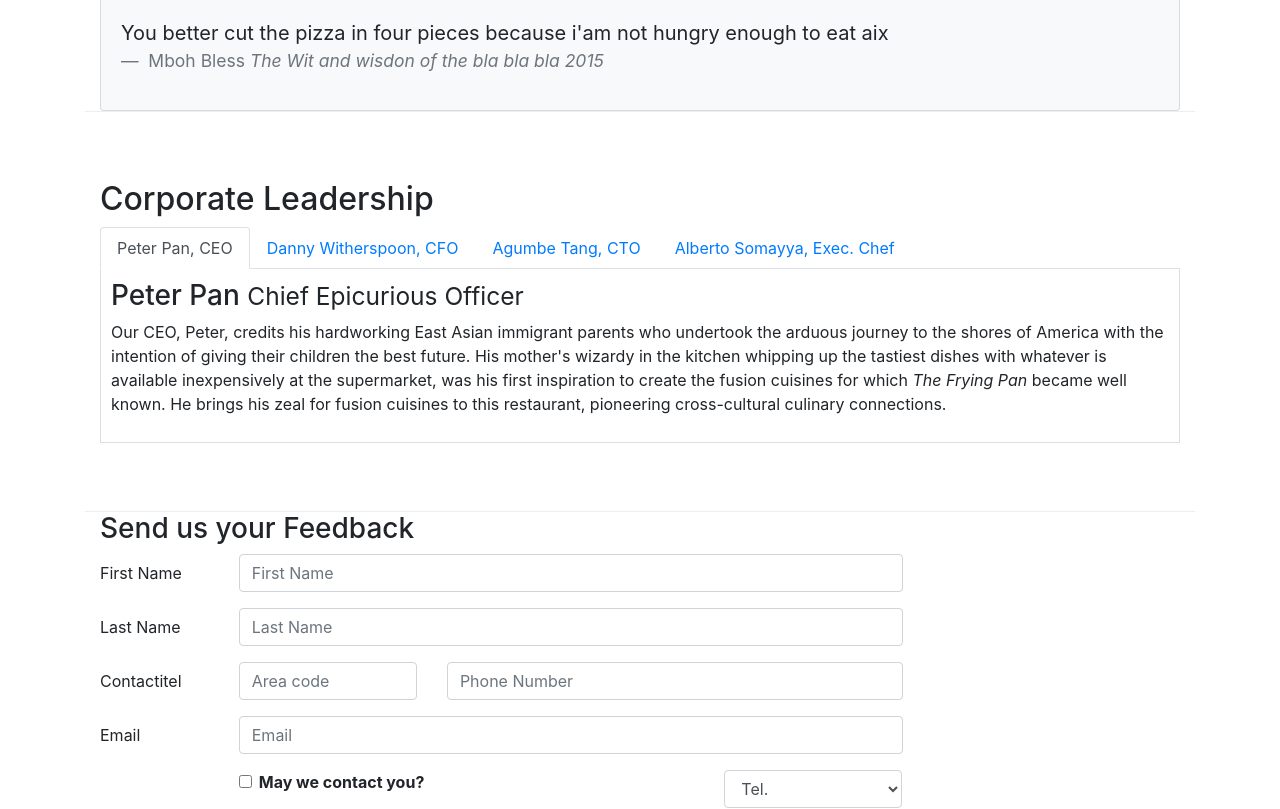
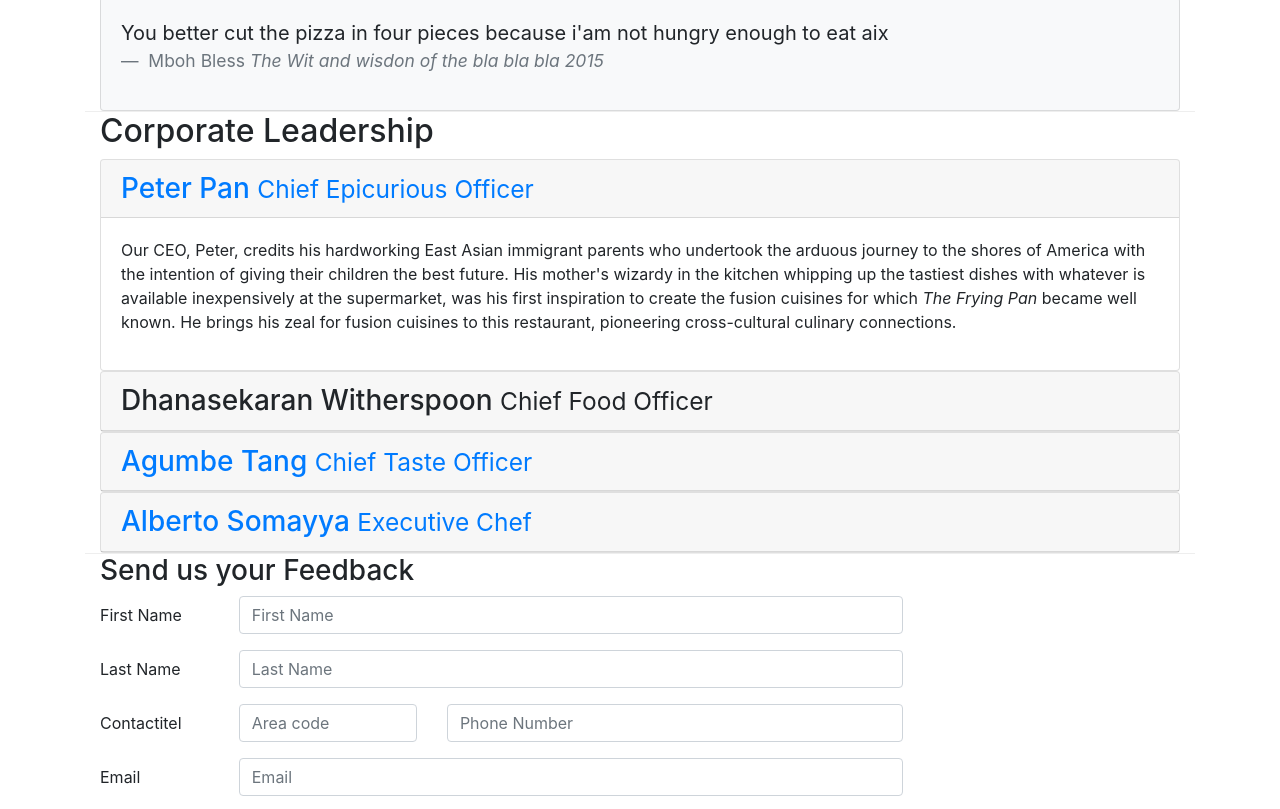
Before and after one commit to MbohBless/bootstrap_practice, a plain HTML site: page aboutus.html in a window 1280 px wide. Shown: the part 752-1561 px from the top of the page. Drawn offline with nearby package versions, Linux system fonts and the light colour scheme.

Commit message:
correction to code

```diff
--- a/aboutus.html
+++ b/aboutus.html
@@ -114,76 +114,103 @@
         <div class="row row-content align-items-center">
             <div class="col-12">
                 <h2>Corporate Leadership</h2>
-                <ul class="nav nav-tabs">
-                    <li class="nav-item">
-                        <a class="nav-link active" href="#peter" role="tab" data-toggle="tab">Peter Pan, CEO</a>
-                    </li>
-                    <li class="nav-item">
-                        <a class="nav-link" href="#danny" role="tab" data-toggle="tab">Danny Witherspoon, CFO</a>
-                    </li>
-                    <li class="nav-item">
-                        <a class="nav-link" href="#agumbe" role="tab" data-toggle="tab">Agumbe Tang, CTO</a>
-                    </li>
-                    <li class="nav-item">
-                        <a class="nav-link" href="#alberto" role="tab" data-toggle="tab">Alberto Somayya, Exec. Chef</a>
-                    </li>
-                </ul>
-                <div class="tab-content">
-                    <div role="tabpanel" class="tabpane fade show active" id="peter">
-                        <h3>Peter Pan <small>Chief Epicurious Officer</small></h3>
-                        <p class="d-none d-sm-block">Our CEO, Peter, credits his hardworking East Asian immigrant
+                <div id="accordion">
+                    <div class="card">
+                        <div class="card-header" role="tab" id="peterhead">
+                            <h3 class="mb-0"><a href="" data-toggle="collapse" data-target="#peter">Peter Pan
+                                    <small>Chief Epicurious
+                                        Officer</small></a></h3>
+                        </div>
+                        <div class="collapse show" id="peter" data-parent="#accordion">
+                            <div class="card-body">
+                                <p class="d-none d-sm-block">Our CEO, Peter, credits his hardworking East Asian
+                                    immigrant
                                     parents who
                                     undertook the
                                     arduous
-                            journey to the shores of America with the intention of giving their children the best
+                                    journey to the shores of America with the intention of giving their children the
+                                    best
                                     future. His
-                            mother's wizardy in the kitchen whipping up the tastiest dishes with whatever is available
-                            inexpensively at the supermarket, was his first inspiration to create the fusion cuisines
+                                    mother's wizardy in the kitchen whipping up the tastiest dishes with whatever is
+                                    available
+                                    inexpensively at the supermarket, was his first inspiration to create the fusion
+                                    cuisines
                                     for which
-                            <em>The Frying Pan</em> became well known. He brings his zeal for fusion cuisines to this
+                                    <em>The Frying Pan</em> became well known. He brings his zeal for fusion cuisines to
+                                    this
                                     restaurant, pioneering cross-cultural culinary connections.
                                     </p>
                                     </div>
-
-                    <div role="tabpanel" class="tab-pane fade  " id="danny">
-                        <h3>Dhanasekaran Witherspoon <small>Chief Food Officer</small></h3>
+                        </div>
+                        </div>
+                        <div class="card">
+                            <div class="card-header" role="tab" id="dannyhead">
+                                <h3 class="mb-0"><a data-toggle="collapse" data-target="#danny">Dhanasekaran
+                                        Witherspoon
+                                        <small>Chief Food Officer</small></a></h3>
+                            </div>
+                            <div class="collapse" id="danny" data-parent="#accordion">
+                                <div class="card-body">
                                     <p class="d-none d-sm-block">Our CFO, Danny, as he is affectionately referred to by his
                                         colleagues,
                                         comes from a long
                                         established
                                         family tradition in farming and produce. His experiences growing up on a farm in the
                                         Australian
-                            outback gave him great appreciation for varieties of food sources. As he puts it in his own
+                                    outback gave him great appreciation for varieties of food sources. As he puts it in
+                                    his own
                                     words,
                                     <em>Everything that runs, wins, and everything that stays, pays!</em>
                                     </p>
                                     </div>
+                            </div>
+                            </div>
 
-                    <div role="tabpanel" class="tab-pane fade " id="agumbe">
-                        <h3>Agumbe Tang <small>Chief Taste Officer</small></h3>
-                        <p class="d-none d-sm-block">Blessed with the most discerning gustatory sense, Agumbe, our CTO,
+                    <div class="card">
+                        <div class="card-header" role="tab" id="agumbehead">
+                            <h3 class="mb-0"><a href="" data-toggle="collapse" data-target="#agumbe">Agumbe Tang
+                                    <small>Chief Taste Officer</small></a></h3>
+                        </div>
+                        <div class="collapse " id="agumbe" data-parent="#accordion">
+                            <div class="card-body">
+                                <p class="d-none d-sm-block">Blessed with the most discerning gustatory sense, Agumbe,
+                                    our CTO,
                                     personally ensures that
                                     every dish
-                            that we serve meets his exacting tastes. Our chefs dread the tongue lashing that ensues if
+                                    that we serve meets his exacting tastes. Our chefs dread the tongue lashing that
+                                    ensues if
                                     their
-                            dish does not meet his exacting standards. He lives by his motto, <em>You click only if you
+                                    dish does not meet his exacting standards. He lives by his motto, <em>You click only
+                                        if you
                                         survive
                                         my lick.</em></p>
                                     </div>
-                    <div role="tabpanel" class="tab-pane fade  " id="alberto">
-                        <h3>Alberto Somayya <small>Executive Chef</small></h3>
-                        <p class="d-none d-sm-block">Award winning three-star Michelin chef with wide International
+                        </div>
+                        </div>
+
+                        <div class="card">
+                            <div class="card-header" role="tab" id="chefhead">
+                                <h3 class="mb-0"><a href="" data-toggle="collapse" data-target="#chef">Alberto Somayya
+                                        <small>Executive
+                                            Chef</small></a></h3>
+                            </div>
+                            <div class="collapse " id="chef" data-parent="#accordion">
+                                <div class="card-body">
+                                    <p class="d-none d-sm-block">Award winning three-star Michelin chef with wide
+                                        International
                                         experience
                                         having worked
                                         closely with
-                            whos-who in the culinary world, he specializes in creating mouthwatering Indo-Italian fusion
-                            experiences. He says, <em>Put together the cuisines from the two craziest cultures, and you
+                                    whos-who in the culinary world, he specializes in creating mouthwatering
+                                    Indo-Italian fusion
+                                    experiences. He says, <em>Put together the cuisines from the two craziest cultures,
+                                        and you
                                         get
                                         a
                                         winning hit! Amma Mia!</em></p>
                                     </div>
-
-
+                            </div>
+                            </div>
                             </div>
                             </div>
                             </div>
@@ -211,8 +238,7 @@
                                 <input type="tel" name="areacode" id="areacode" class="form-control" placeholder="Area code">
                             </div>
                             <div class="col 7 col-md-7">
-                            <input type="tel" name="phonenumber" id="phonenumber" class="form-control"
-                                placeholder="Phone Number">
+                                <input type="tel" name="phonenumber" id="phonenumber" class="form-control" placeholder="Phone Number">
                                 </div>
                                 </div>
                                 <div class="form-group row">
@@ -240,8 +266,7 @@
                                 <div class="form-group row">
                                     <label for="feedback" class="col-md-2 col-form-label">Your Feedback</label>
                                     <div class="col-md-10">
-                            <textarea name="email" id="feedback" class="form-control" placeholder="Feedback"
-                                rows="12"></textarea>
+                                <textarea name="email" id="feedback" class="form-control" placeholder="Feedback" rows="12"></textarea>
                                 </div>
                                 </div>
                                 <div class="form-group row">
@@ -326,9 +351,12 @@
                                 class="fa fa-google-plus"></i></a>
                         <a class="btn btn-social-icon btn-facebook" href="http://www.facebook.com/profile.php?id="><i
                                 class="fa fa-facebook"></i></a>
-                            <a class="btn btn-social-icon btn-linkedin" href="http://www.linkedin.com/in/"><i class="fa fa-linkedin"></i></a>
-                            <a class="btn btn-social-icon btn-twitter" href="http://twitter.com/"><i class="fa fa-twitter"></i></a>
-                            <a class="btn btn-social-icon btn-google" href="http://youtube.com/"><i class="fa fa-youtube"></i></a>
+                        <a class="btn btn-social-icon btn-linkedin" href="http://www.linkedin.com/in/"><i
+                                class="fa fa-linkedin"></i></a>
+                        <a class="btn btn-social-icon btn-twitter" href="http://twitter.com/"><i
+                                class="fa fa-twitter"></i></a>
+                        <a class="btn btn-social-icon btn-google" href="http://youtube.com/"><i
+                                class="fa fa-youtube"></i></a>
                         <a class="btn btn-social-icon" href="mailto:"><i class="fa fa-envelope-o"></i></a>
                         </div>
                         </div>
```
Lines whose indentation alone changed are shown as unchanged.
